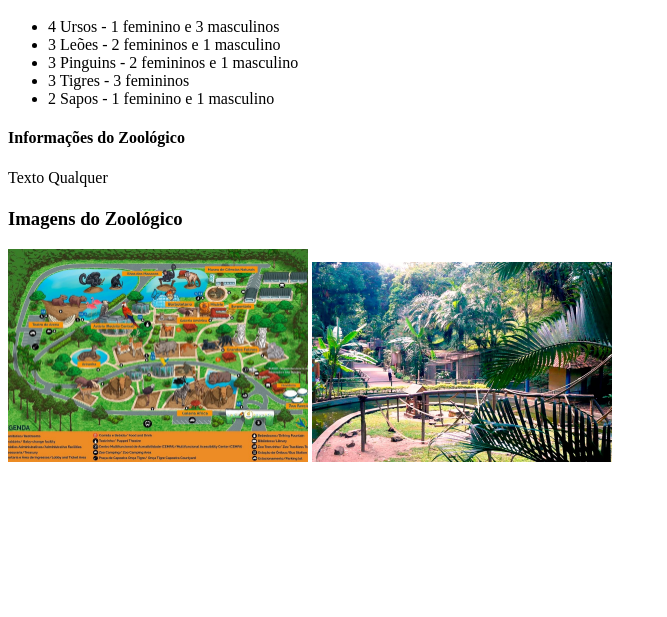
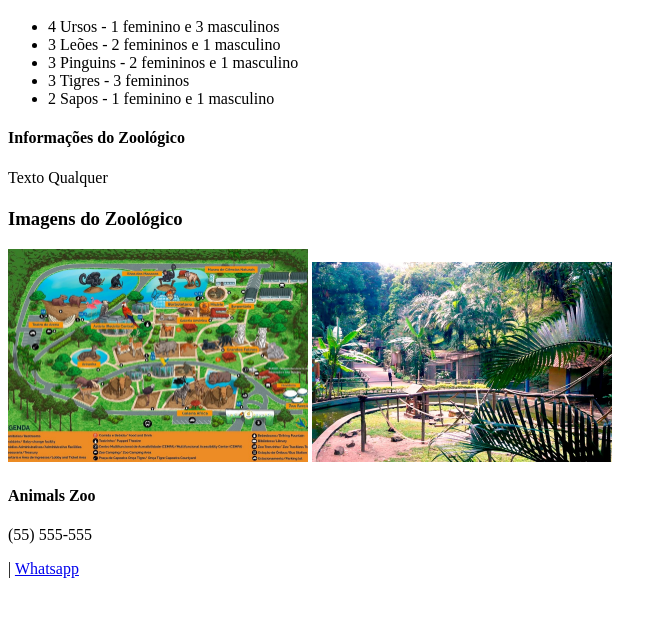
Before and after one commit to tom-franco/site-zoologico, a plain HTML site: page index.html in a window 1280 px wide. Shown: the part 101-718 px from the top of the page, without its empty margins (0-667 px from the left). Drawn offline with Linux system fonts and the light colour scheme.

Commit message:
adicionado link

```diff
--- a/index.html
+++ b/index.html
@@ -35,5 +35,10 @@ Texto Qualquer
 
 
 
+<h4>Animals Zoo</h4>
+
+<p>(55) 555-555</p> | <a href="Whatsapp" target="_blank">Whatsapp</a>
+
+
 </body>
 </html>
```
